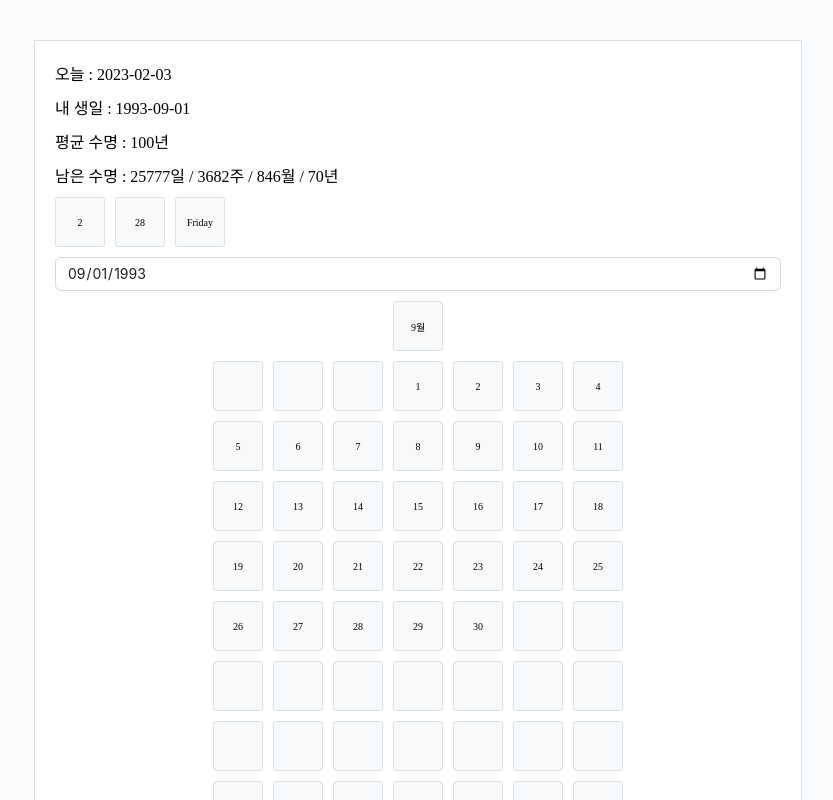
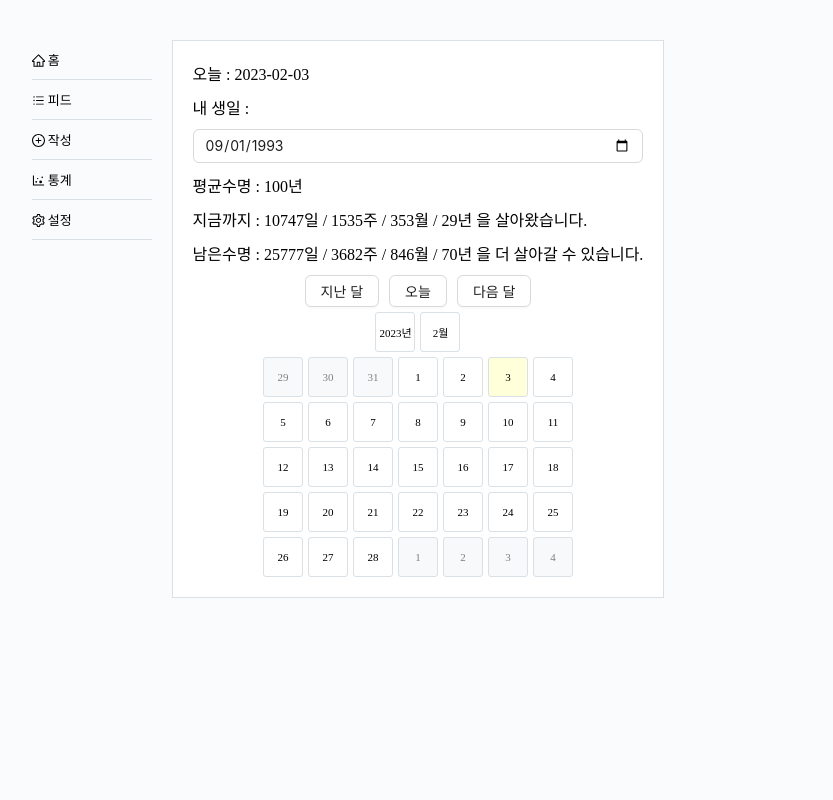
Before and after one commit to lekosk2001/one_hundred_years_diary, a Next.js app: page / in a window 1280 px wide. Shown: the top 800 px of the page, without its empty margins (222-1055 px from the left). Built offline with nearby package versions, Linux system fonts and the light colour scheme.

Commit message:
design : 레이아웃 생성.

```diff
--- a/package.json
+++ b/package.json
@@ -9,6 +9,7 @@
     "lint": "next lint"
   },
   "dependencies": {
+    "@ant-design/icons": "^5.0.1",
     "@emotion/react": "^11.10.5",
     "@emotion/styled": "^11.10.5",
     "@next/font": "13.1.6",
--- /dev/null
+++ b/src/components/commons/layout/index.tsx
@@ -0,0 +1,56 @@
+import { Main } from '@/styles/home_style'
+import { BarsOutlined, DotChartOutlined, HomeOutlined, PlusCircleOutlined, SettingOutlined } from '@ant-design/icons'
+import styled from '@emotion/styled'
+import Link from 'next/link'
+import React from 'react'
+import { JsxChild } from 'typescript'
+
+type Props = {
+    children: JSX.Element
+}
+
+
+const Layout = (props: Props) => {
+    const LayoutStyle = styled.div`
+        padding: 0px 20px;
+        display: flex;
+        margin: 40px auto;
+        justify-content: center;
+        gap: 20px;
+    `
+
+    const Aside = styled.aside`
+        width: 120px;
+    `
+
+    const LinkLists = styled.ul`
+        display: flex;
+        flex-direction: column;
+    `
+
+    const LinkStyle = styled.li`
+
+        font-size: 13px;
+        list-style: none;
+        padding: 10px 0px;
+        border-bottom: 1px solid #dae1e6;
+    `
+
+    return (
+        <LayoutStyle>
+            <Aside>
+                <LinkLists>
+                    <Link href={"/"}><LinkStyle><HomeOutlined /> 홈</LinkStyle></Link>
+                    <Link href={"/"}><LinkStyle><BarsOutlined /> 피드</LinkStyle></Link>
+                    <Link href={"/"}><LinkStyle><PlusCircleOutlined /> 작성</LinkStyle></Link>
+                    <Link href={"/"}><LinkStyle><DotChartOutlined /> 통계</LinkStyle></Link>
+                    <Link href={"/"}><LinkStyle><SettingOutlined /> 설정</LinkStyle></Link>
+                </LinkLists>
+            </Aside>
+            <Main>{props.children}</Main>
+            <Aside></Aside>
+        </LayoutStyle>
+    )
+}
+
+export default Layout
--- a/src/pages/_app.tsx
+++ b/src/pages/_app.tsx
@@ -1,6 +1,11 @@
+import Layout from '@/components/commons/layout'
 import '@/styles/globals.css'
 import type { AppProps } from 'next/app'
 
 export default function App({ Component, pageProps }: AppProps) {
-  return <Component {...pageProps} />
+	return (
+		<Layout>
+			<Component {...pageProps} />
+		</Layout>
+	)
 }
--- a/src/pages/index.tsx
+++ b/src/pages/index.tsx
@@ -1,100 +1,125 @@
-import * as S from '../styles/Home_style'
+import * as S from '@/styles/home_style'
 import dayjs, { Dayjs } from "dayjs"
 import { ChangeEvent, useState } from 'react';
-import { Input } from 'antd';
+import { Button, Input } from 'antd';
+import { useRouter } from 'next/router';
 
 export default function Home() {
 
 	const today = dayjs()
+	const [focusedDay, setFocusedDay] = useState(dayjs())
 	const [birthDay, setBirthDay] = useState(dayjs("1993-9-1"))
+
+	const router = useRouter()
+
+	const Calendar = (day: Dayjs) => {
+		const allDays = []
+
+		for (let index = 0; index < day.startOf("month").day(); index++) {
+			const eachDayOfPrevMonth = day
+				.startOf("month")
+				.subtract(day.startOf("month").day() - index, 'days')
+			allDays.push(<S.DayBlock
+				key={eachDayOfPrevMonth.format()}
+				style={{
+					backgroundColor: "#f7f9fa",
+					color: "grey"
+				}}
+				onClick={() => onClickDate(eachDayOfPrevMonth)}
+			>{eachDayOfPrevMonth.date()}
+			</S.DayBlock>)
+		}
+
+		for (let index = 0; index < Number(day.endOf("month").format("DD")); index++) {
+			const eachDay = dayjs(`${day.year()}-${day.month() + 1}-${1 + index}`)
+			const isToday = today.isSame(eachDay, "date")
+			allDays.push(<S.DayBlock
+				key={eachDay.format()}
+				style={{
+					backgroundColor: isToday ? "#ffffd9" : ""
+				}}
+				onClick={() => onClickDate(eachDay)}
+			>{eachDay.date()}
+			</S.DayBlock>)
+		}
+
+		if (42 - day.endOf("month").date() - day.startOf("month").day() > 6) {
+			for (let index = 0; index < 35 - day.endOf("month").date() - day.startOf("month").day(); index++) {
+				const eachDayOfNextMonth = day.endOf("month").add(index + 1, "days")
+				allDays.push(<S.DayBlock
+					key={eachDayOfNextMonth.format()}
+					style={{
+						backgroundColor: "#f7f9fa",
+						color: "grey"
+					}}
+					onClick={() => onClickDate(day)}
+				>{eachDayOfNextMonth.date()}
+				</S.DayBlock>)
+			}
+		} else {
+			for (let index = 0; index < 42 - day.endOf("month").date() - day.startOf("month").day(); index++) {
+				const eachDayOfNextMonth = day.endOf("month").add(index + 1, "days")
+				allDays.push(<S.DayBlock
+					key={eachDayOfNextMonth.format()}
+					style={{
+						backgroundColor: "#f7f9fa",
+						color: "grey"
+					}}
+					onClick={() => onClickDate(eachDayOfNextMonth)}
+				>{eachDayOfNextMonth.date()}
+				</S.DayBlock>)
+			}
+		}
+		return allDays
+	}
+
+
+	const onchangeBirthDay = (e: ChangeEvent<HTMLInputElement>) => {
+		setBirthDay(dayjs(e.target.value))
+	}
 
 	const lifeSpan = 100;
 	const 기준일 = -3
 
-	// const allWeeks = new Array(lifeSpan * Math.ceil(365 / 7))
-	// 	.fill(1)
-	// 	.map((week, weekIndex) => { return week + weekIndex })
-	// 	.reverse()
-	// 	.map((week, weekIndex) => {
+	const onClickPrev = () => {
+		setFocusedDay(focusedDay.subtract(1, "month"))
+	}
 
-	// 		if (week > 5214) { return }
-	// 		return (
-	// 			<WeekRow key={week}>
-	// 				<WeekNumber>{week}</WeekNumber>
-	// 				<DayBlockContainer>
-	// 					{
-	// 						new Array(7).fill(1).map((day, dayIndex) => {
-	// 							const number = (value: number) => { return value + day + dayIndex + ((week - 1) * 7) }
+	const onClickNext = () => {
+		setFocusedDay(focusedDay.add(1, "month"))
+	}
 
-	// 							if (number(기준일) > 0) {
-	// 								return (<DayBlock key={dayIndex * week} id={String(number(기준일))}>{
-	// 									dayjs(birthDay).add(number(기준일) - 31, "d").format("YY. MM. DD.")
-	// 								}</DayBlock>)
-	// 							}
-
-	// 							else { return <DayBlock key={dayIndex * week} id={String(number(기준일))}></DayBlock> }
-
-	// 						})
-	// 					}
-	// 				</DayBlockContainer>
-	// 			</WeekRow>
-	// 		)
-	// 	})
-
-	const onchangeBirthDay = (e: ChangeEvent<HTMLInputElement>) => {
-		setBirthDay(dayjs(e.target.value))
-	}
-	const Calendar = (day: Dayjs) => {
-		const allDays = []
-
-		for (let index = 0; index < day.startOf("month").day(); index++) {
-			allDays.push(<S.DayBlock></S.DayBlock>)
-		}
-
-		new Array(Number(day.endOf("month").format("DD")))
-			.fill(1)
-			.map((dayNumber, index) => {
-				const eachDay = dayjs(`${day.year()}-${day.month() + 1}-${dayNumber + index}`)
-				allDays.push(<S.DayBlock key={dayNumber + index}>{eachDay.date()}</S.DayBlock>)
-			})
-
-		for (let index = 0; index < 42 - day.endOf("month").day(); index++) {
-			allDays.push(<S.DayBlock></S.DayBlock>)
-		}
-
-
-
-		return allDays
-
-
+	const onClickDate = (day: Dayjs) => {
+		router.push(`/${day.format("YYYY-MM-DD")}`)
 	}
 
 	return (
-		<S.Main>
+		<>
 			<p>오늘 : {today.format("YYYY-MM-DD")}</p>
-			<p>내 생일 : {birthDay.format("YYYY-MM-DD")}</p>
-			<p>평균 수명 : {lifeSpan}년</p>
-			<p>남은 수명 : {birthDay.add(lifeSpan, "years").diff(today, "days")}일 / {birthDay.add(lifeSpan, "years").diff(today, "weeks")}주 / {birthDay.add(lifeSpan, "years").diff(today, "months")}월 / {birthDay.add(lifeSpan, "years").diff(today, "years")}년</p>
 
-			<S.DayBlockContainer>
-				<S.DayBlock>{today.get("month") + 1}</S.DayBlock>
-				<S.DayBlock>{today.endOf('month').format("DD")}</S.DayBlock>
-				<S.DayBlock>{today.format("dddd")}</S.DayBlock>
-			</S.DayBlockContainer>
-
+			<p>내 생일 :</p>
 			<Input type='date' onChange={onchangeBirthDay} defaultValue={birthDay.format("YYYY-MM-DD")}></Input>
 
-
+			<p>평균수명 : {lifeSpan}년</p>
+			<p>지금까지 : {today.diff(birthDay, "day")}일 / {today.diff(birthDay, "weeks")}주 / {today.diff(birthDay, "month")}월 / {today.diff(birthDay, "years")}년 을 살아왔습니다.</p>
+			<p>남은수명 : {birthDay.add(lifeSpan, "years").diff(today, "days")}일 / {birthDay.add(lifeSpan, "years").diff(today, "weeks")}주 / {birthDay.add(lifeSpan, "years").diff(today, "months")}월 / {birthDay.add(lifeSpan, "years").diff(today, "years")}년 을 더 살아갈 수 있습니다.</p>
 
 			<S.RowWrapper>
-				<S.DayBlock>{birthDay.get("month") + 1}월</S.DayBlock>
+				<S.ButtonsWrapper>
+					<Button onClick={onClickPrev}>지난 달</Button>
+					<Button onClick={() => setFocusedDay(today)}>오늘</Button>
+					<Button onClick={onClickNext}>다음 달</Button>
+				</S.ButtonsWrapper>
 
 				<S.DayBlockContainer>
-					{Calendar(birthDay)}
+					<S.DayBlock>{focusedDay.get("year")}년</S.DayBlock>
+					<S.DayBlock>{focusedDay.get("month") + 1}월</S.DayBlock>
 				</S.DayBlockContainer>
-
+				<S.DayBlockContainer>
+					{Calendar(focusedDay)}
+				</S.DayBlockContainer>
 			</S.RowWrapper>
 
-		</S.Main>
+		</>
 	)
 }
--- a/src/styles/home_style.ts
+++ b/src/styles/home_style.ts
@@ -3,7 +3,6 @@ import styled from "@emotion/styled"
 export const Main = styled.main`
     background-color: #fff;
     padding: 20px 20px;
-    margin: 40px auto;
     display: flex;
     justify-content: center;
     max-width: 768px;
@@ -12,28 +11,35 @@ export const Main = styled.main`
     gap: 10px;
 `
 
+export const ButtonsWrapper = styled.div`
+    display: flex;
+    justify-content: space-between;
+    gap: 10px;
+`
+
 export const RowWrapper = styled.div`
     display: flex;
     flex-direction: column;
     align-items: center;
-    gap: 10px;
+    gap: 5px;
 `
 
 export const DayBlockContainer = styled.div`
-    width: 410px;
+    width: 310px;
     display: flex;
-    gap: 10px;
+    gap: 5px;
     flex-wrap: wrap;
+    justify-content: center;
 `
 
 export const DayBlock = styled.div`
-    font-size: 10px;
-    width: 50px;
-    height: 50px;
+    font-size: 11px;
+    width: 40px;
+    height: 40px;
     border-radius: 3px;
-    background-color: #f7f9fa;
     border: 1px solid #dae1e6;
     display: flex;
     align-items: center;
     justify-content: center;
+    cursor: pointer;
 `
```
Also changed, not shown: src/pages/[date]/index.tsx (added, +13 -0 lines), 1 other file (tests, documents, lock files or other folders).
